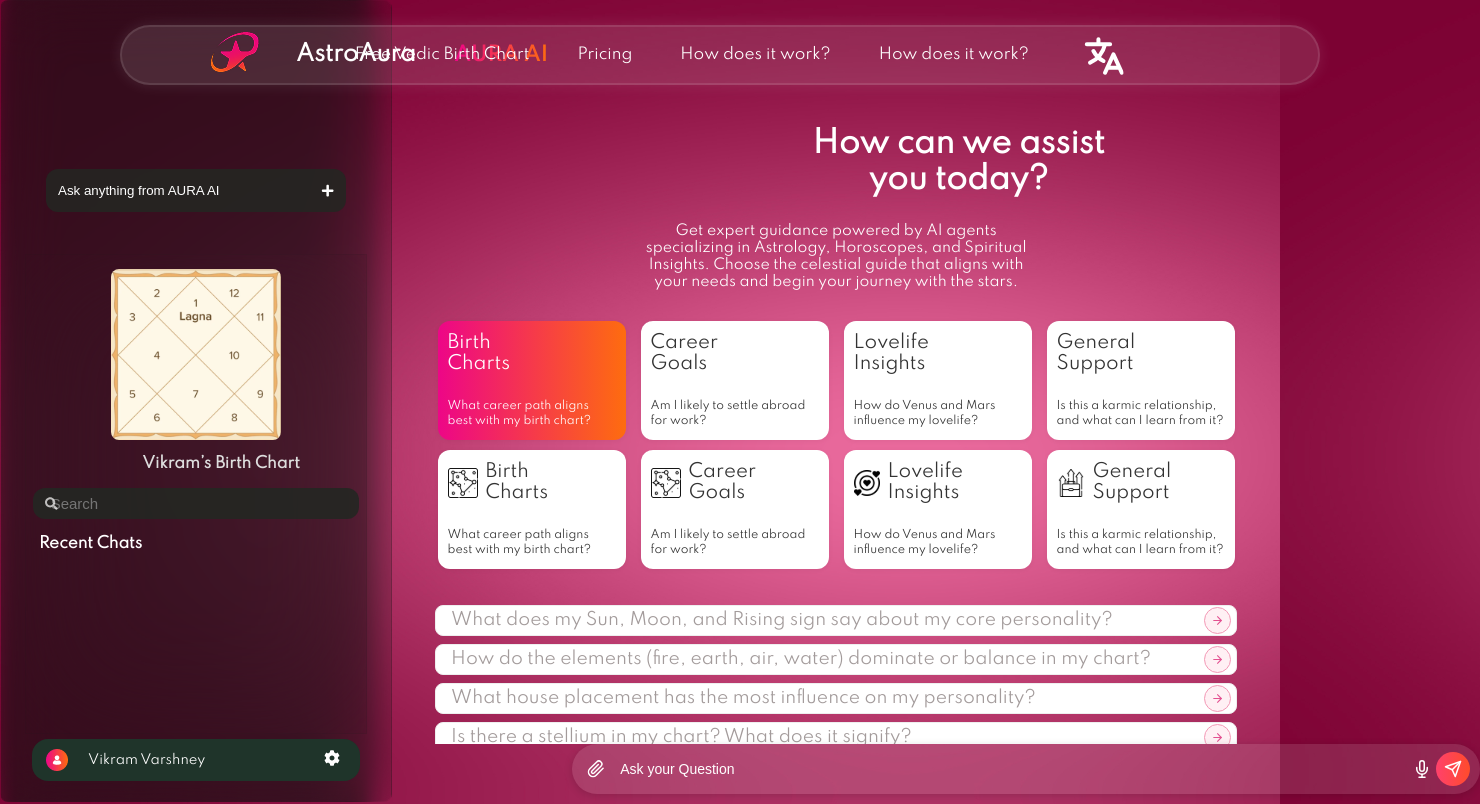
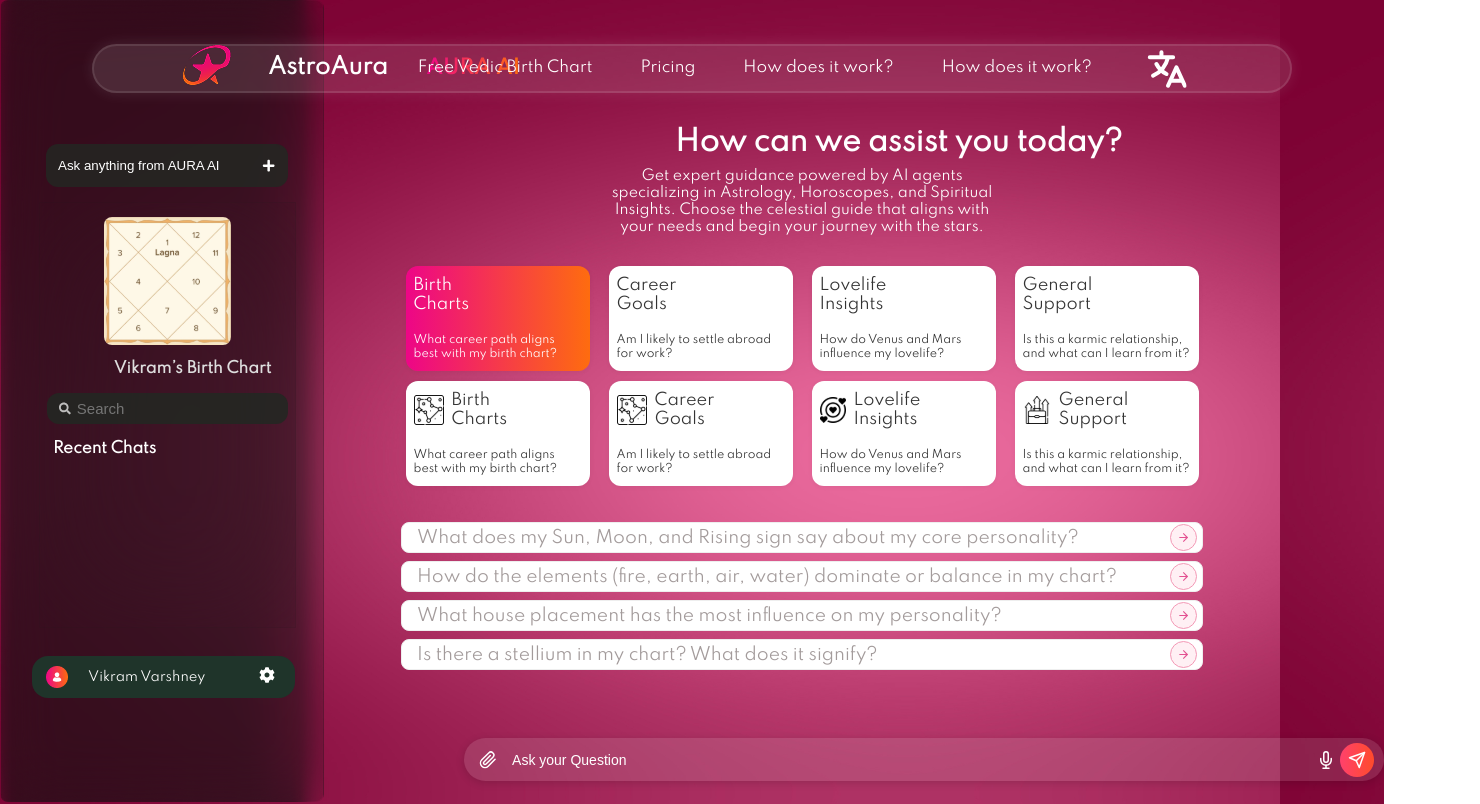
Before and after one commit to SonaliMargale/AstroAuraWeb, a React (Vite) app: page /chatbot in a window 1280 px wide. Shown: the top 804 px of the page, 1480 px wide, since content can reach past the window. Built offline with nearby package versions, Linux system fonts and the light colour scheme.

Commit message:
implement chatbot section

```diff
--- a/src/Pages/Chatbot.css
+++ b/src/Pages/Chatbot.css
@@ -29,7 +29,7 @@
   justify-items: center;
   gap: 48px;
   position: relative;
-  right: 211px;
+  right: 120px;
 }
 
 .navbar-center a {
@@ -145,11 +145,11 @@
   color: white;
   box-shadow: 0 0 15px rgba(255, 255, 255, 0.1);
   border: 2px solid rgba(255, 255, 255, 0.1);
-  width: 1418px;
-  height: 56px;
+  width: 1390px;
+  height: 45px;
   position: relative;
-  top: 20px;
-  left: 80px;
+  top: 33px;
+  left: 52px;
 
 }
 
@@ -157,350 +157,11 @@
   margin: 0px 30px
 }
 
-/*
-.Main-sidebar {
-  background-color: url('../assets/Main-sidebar.png');
-  height: 100%;
-  width: 450px;
-  background-color: #1E1E1E8A;
-  opacity: 65%;
-  border: 1px solid rgba(30, 30, 30, 0.1);
-  border: 1px solid transparent;
-  box-shadow: 0 0 8px rgba(30, 30, 30, 0.3);
-  border-radius: 8px;
-  backdrop-filter: blur(30px);
-  color:white;
-
-}
-
-.inner-bar {
-  background-color: rgba(17, 17, 17, 1);
-  backdrop-filter: blur(30px);
-  opacity: 0.65;
-  border: 1px solid #1E1E1E1A;
-  width: 340px;
-  height: 550px;
-  position: relative;
-  top: 178px;
-  left: 24px;
-}
-
-.ask-button {
-  background-color: rgba(36, 39, 35, 1);
-  color: white;
-  font-weight: 500;
-  padding: 12px;
-  border: none;
-  border-radius: 12px;
-  width: 85%;
-  height: 45px;
-  display: flex;
-  justify-content: space-between;
-  align-items: center;
-  position: absolute;
-  top: 110px;
-  left: 20px;
-  cursor: pointer;
-
-}
-
-.birth-chart {
-  padding: 16px;
-  border-radius: 14px;
-  text-align: center;
-  margin-top: 20px;
-}
-
-.birth-chart img {
-  width: 50%;
-  border-radius: 8px;
-}
-
-.birth-chart p {
-  font-size: 15px;
-  font-weight: 600;
-  margin-top: 10px;
-  color: #ddd;
-}
-
-.search-box {
-  background-color: rgba(36, 39, 35, 1);
-  display: flex;
-  align-items: center;
-  padding: 8px 12px;
-  border-radius: 12px;
-  margin: 20px 7px;
-}
-
-.search-box input {
-  background: transparent;
-  border: none;
-  color: white;
-  outline: none;
-  margin-left: 10px;
-  width: 100%;
-}
-
-.search-icon {
-  color: white;
-  opacity: 0.7;
-}
-
-.search-bar {
-  display: flex;
-  align-items: center;
-  background: rgb(221 208 208 / 14%);
-  padding: 8px 10px;
-  border-radius: 30px;
-  margin: 0px 0px 30px 180px;
-  width: 100%;
-  max-width: 800px;
-  box-shadow: 0 2px 8px rgba(0, 0, 0, 0.15);
-
-
-}
-
-.search-input {
-  flex: 1;
-  background: transparent;
-  border: none;
-  color: white;
-  font-size: 14px;
-  padding: 0 10px;
-  outline: none;
-}
-
-.search-input::placeholder {
-  color: white;
-}
-
-.icon-button {
-  background: transparent;
-  border: none;
-  cursor: pointer;
-  padding: 5px;
-  display: flex;
-  align-items: center;
-  justify-content: center;
-}
-
-.icons {
-  color: white;
-  font-size: 18px;
-}
-
-.send-button {
-  background: linear-gradient(to right, #ff416c, #ff4b2b);
-  border-radius: 50%;
-  padding: 8px;
-  border: none;
-  cursor: pointer;
-  display: flex;
-  align-items: center;
-  justify-content: center;
-}
-
-
-
-.recent-chats h4 {
-  font-size: 13px;
-  color: rgba(255, 255, 255, 0.6);
-  margin-bottom: 10px;
-}
-
-.recent-chats ul {
-  list-style: none;
-  padding: 0;
-  margin: 0;
-}
-
-.chat-item {
-  display: flex;
-  align-items: center;
-  background: #1f342a;
-  padding: 9px;
-  border-radius: 10px;
-  font-size: 17px;
-  margin: 10px 5px;
-  color: #ccc;
-  cursor: pointer;
-  gap: 8px;
-}
-
-.chat-icon {
-  width: 16px;
-  height: 16px;
-  flex-shrink: 0;
-}
-
-.chat-text {
-  display: block;
-  overflow: hidden;
-  white-space: nowrap;
-  text-overflow: ellipsis;
-
-  width: 300px;
-}
-
-
-.user-footer {
-  display: flex;
-  align-items: center;
-  justify-content: space-between;
-  background: #1f342a;
-  padding: 10px 14px;
-  border-radius: 16px;
-  width: 300px;
-  position: relative;
-  top: 195px;
-  left: 31px;
-}
-
-.user-status {
-  display: flex;
-  align-items: center;
-  gap: 10px;
-  font-size: 14px;
-}
-
-.username{
-  color:white;
-}
-
-.status-icon {
-  font-size: 10px;
-}
-
-.settings-button {
-  background: transparent;
-  border: none;
-  color: white;
-  font-size: 16px;
-  cursor: pointer;
-} */
-
-/* .Main-sidebar {
-  position: relative;
-  width: 400px;
-  height: 100vh;
-  background-image: url('../../assets/Main-sidebar.png');
-  background-size: cover;
-  background-position: center;
-  border: 1px solid rgba(255, 255, 255, 0.1);
-  border-radius: 12px;
-  overflow: hidden;
-}
-
-
-.Main-sidebar::before {
-  content: '';
-  position: absolute;
-  inset: 0;
-  background: rgba(30, 30, 30, 0.5);
-  backdrop-filter: blur(30px);
-  z-index: 0;
-}
-
-
-.sidebarPanel {
-  position: relative;
-  z-index: 1;
-  padding: 20px 10px;
-  display: flex;
-  flex-direction: column;
-  align-items: center;
-}
-
-
-.ask-button {
-  background-color: rgba(36, 39, 35, 0.85);
-  color: white;
-  font-weight: 500;
-  padding: 12px;
-  border: none;
-  border-radius: 12px;
-  width: 90%;
-  height: 45px;
-  display: flex;
-  justify-content: space-between;
-  align-items: center;
-  margin-top: 20px;
-  cursor: pointer;
-}
-
-
-.inner-bar {
-  background-color: rgba(17, 17, 17, 0.85);
-  border: 1px solid rgba(255, 255, 255, 0.1);
-  border-radius: 12px;
-  width: 90%;
-  padding: 15px;
-  margin-top: 20px;
-}
-
-.search-box {
-  background-color: rgba(36, 39, 35, 0.9);
-  display: flex;
-  align-items: center;
-  padding: 8px 12px;
-  border-radius: 12px;
-  margin: 20px 0;
-}
-
-.search-box input {
-  background: transparent;
-  border: none;
-  color: white;
-  outline: none;
-  margin-left: 10px;
-  width: 100%;
-}
-
-
-.recent-chats h4 {
-  font-size: 13px;
-  color: rgba(255, 255, 255, 0.6);
-  margin-bottom: 10px;
-}
-
-.chat-item {
-  display: flex;
-  align-items: center;
-  background: rgba(31, 52, 42, 0.8);
-  padding: 9px;
-  border-radius: 10px;
-  font-size: 15px;
-  margin: 10px 0;
-  color: #ccc;
-  cursor: pointer;
-  gap: 8px;
-}
-
-.chat-text {
-  display: block;
-  overflow: hidden;
-  white-space: nowrap;
-  text-overflow: ellipsis;
-}
-
-
-.user-footer {
-  display: flex;
-  align-items: center;
-  justify-content: space-between;
-  background: rgba(31, 52, 42, 0.85);
-  padding: 10px 14px;
-  border-radius: 16px;
-  width: 90%;
-  margin-top: auto;
-}
- */
-
 
 .Main-sidebar {
   position: relative;
   height: 100%;
-  width: 450px;
+  width: 345px;
   background-image: url('../assets/Main-sidebar.png');
   background-size: cover;
   background-position: center;
@@ -526,17 +187,16 @@
   background-color: url('../assets/innerbar.png');
   backdrop-filter: blur(60px);
   border: 1px solid #1E1E1E1A;
-  width: 340px;
-  height: 478px;
-  top: 253px;
-  ;
-  left: 24px;
+  width: 255px;
+  height: 424px;
+  top: 201px;
+  left: 38px;
 }
 
 /* Ask button */
 .ask-button {
   position: absolute;
-  top: 168px;
+  top: 143px;
   left: 45px;
   background-color: rgba(36, 39, 35, 0.85);
   color: white;
@@ -544,7 +204,7 @@
   padding: 12px;
   border: none;
   border-radius: 12px;
-  width: 77%;
+  width: 75%;
   height: 43px;
   display: flex;
   justify-content: space-between;
@@ -589,7 +249,7 @@
   border: none;
   color: white;
   outline: none;
-  margin-left: -9px;
+  margin-left: 4px;
   width: 100%;
   font-size: 15px;
 }
@@ -608,8 +268,9 @@
   background: rgb(221 208 208 / 14%);
   padding: 8px 10px;
   border-radius: 30px;
-  margin: 0 0 30px 180px;
+  margin: 0 0 43px 140px;
   width: 100%;
+  height: 27px;
   max-width: 900px;
   box-shadow: 0 2px 8px rgba(0, 0, 0, 0.15);
 }
@@ -698,8 +359,7 @@
 /* Footer user section */
 .user-footer {
   position: relative;
-  top: 258px;
-  ;
+  top: 229px;
   left: 31px;
   display: flex;
   align-items: center;
@@ -707,7 +367,7 @@
   background: #1f342a;
   padding: 10px 14px;
   border-radius: 16px;
-  width: 300px;
+  width: 235px;
 }
 
 .user-status {
@@ -743,7 +403,7 @@
 }
 
 .messages::-webkit-scrollbar {
-    display: none;
+  display: none;
 }
 
 
--- a/src/Pages/Dashboard.css
+++ b/src/Pages/Dashboard.css
@@ -126,7 +126,7 @@
   gap: 30px;
   position: relative;
   z-index: 1;
-  top: -260px;
+  top: -280px;
   pointer-events: none;
 }
 
@@ -279,5 +279,5 @@
 
 .dashboard-footer {
   position: relative;
-  top: -234px;
+  top: -298px;
 }
--- a/src/Pages/LandingPage.css
+++ b/src/Pages/LandingPage.css
@@ -112,7 +112,7 @@
 
 .mandalalogo {
   position: absolute;
-  left: 1394px;
+  left: 1205px;
   top: 35px;
   transform: translateY(-50%);
   width: 566px;
--- a/src/Pages/LoadingPage.css
+++ b/src/Pages/LoadingPage.css
@@ -41,5 +41,5 @@
 
 .loader-footer{
   position: relative;
-  top:87px;
+  top:65px;
 }
--- a/src/components/CategorySelector.css
+++ b/src/components/CategorySelector.css
@@ -4,17 +4,17 @@
 }
 
 .heading {
-  font-size: 30px;
-    margin-top: 6px;
-    text-align: center;
-    color: white;
-    margin-left: 359px;
+  font-size: 28px;
+  margin-top: 6px;
+  text-align: center;
+  color: white;
+  margin-left: 311px;
 }
 
 .subtext {
   font-size: 14px;
   max-width: 404px;
-  margin: 0 auto 30px auto;
+  margin: -14px auto 30px auto;
   text-align: center;
   color: white;
 }
@@ -36,11 +36,9 @@
   background: white;
   color: #333;
   border-radius: 12px;
-  padding: 12px 10px;
- width: 168px;
-  /* reduced from 170px */
-  height: 95px;
-  /* reduced height slightly */
+  padding: 10px 8px;
+  width: 168px;
+  height: 85px;
   cursor: pointer;
   transition: all 0.3s ease;
   box-shadow: 0 1px 5px rgba(0, 0, 0, 0.05);
@@ -71,7 +69,7 @@
 
 .category-tile h4 {
   margin: 0;
-  font-size: 18px;
+  font-size: 16px;
   max-width: 14px;
   font-weight: 500;
 }
--- a/src/components/GenderSection.css
+++ b/src/components/GenderSection.css
@@ -2,7 +2,7 @@
 .genderSection{
     text-align: center;
     color:white;
-    margin-left: -96px;
+    margin-left: 45px;
 }
 
 .genderButtons {
```
